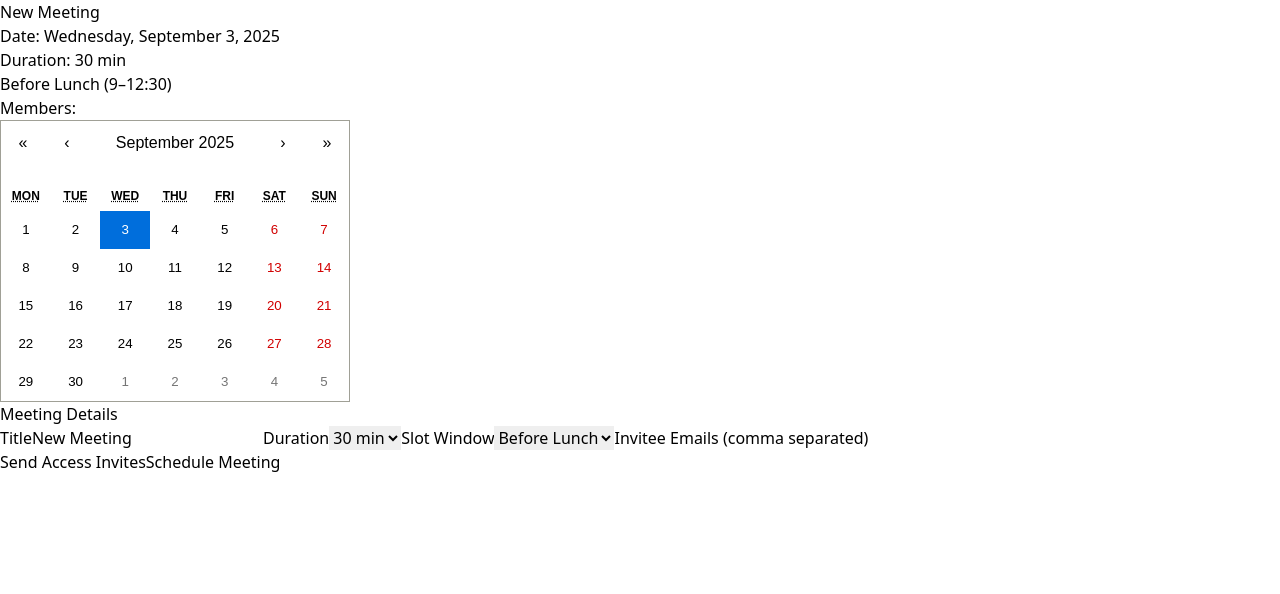
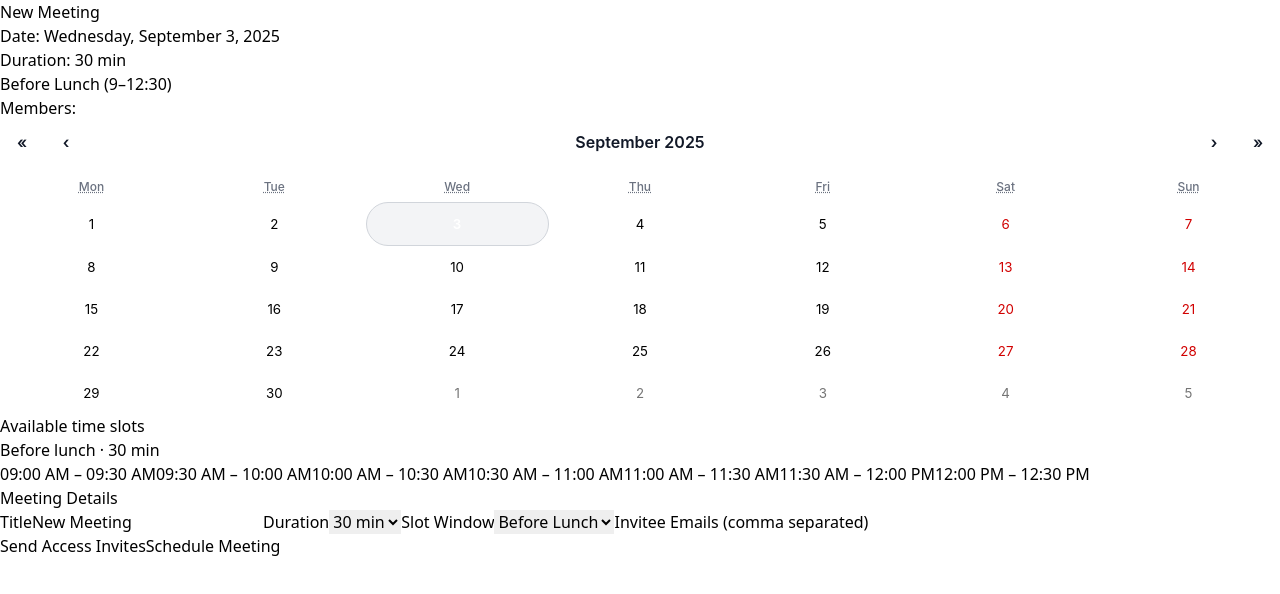
Before and after one commit to abhidnya04/Scheduler, a React (Vite) app in the folder calendly-clone-landing/: page /schedule in a window 1280 px wide. Shown: the top 594 px of the page. Built offline with nearby package versions, Linux system fonts and the light colour scheme.

Commit message:
slots added

```diff
--- a/calendly-clone-landing/src/components/SchedulePage.jsx
+++ b/calendly-clone-landing/src/components/SchedulePage.jsx
@@ -1,8 +1,9 @@
 // src/components/SchedulePage.jsx
-import { useState, useEffect } from "react";
-import { useLocation } from "react-router-dom";
+import { useEffect, useState } from "react";
 import Calendar from "react-calendar";
 import "react-calendar/dist/Calendar.css";
+import { useLocation } from "react-router-dom";
+import "./calendar-style.css";
 
 export default function SchedulePage() {
   const location = useLocation();
@@ -18,6 +19,8 @@ export default function SchedulePage() {
   const [hostEmail, setHostEmail] = useState("");
   const [loadingHost, setLoadingHost] = useState(true);
   const [scheduling, setScheduling] = useState(false);
+  const [availableSlots, setAvailableSlots] = useState([]);
+  const [selectedSlot, setSelectedSlot] = useState(null);
 
   // restore saved emails on first render
   useEffect(() => {
@@ -95,6 +98,46 @@ export default function SchedulePage() {
         .catch(console.error);
     });
   }, [emails]);
+
+  // ----- Dummy Slots Generation (UI only) -----
+  const minutesToTimeString = (totalMinutes) => {
+    const hours = Math.floor(totalMinutes / 60);
+    const minutes = totalMinutes % 60;
+    const d = new Date();
+    d.setHours(hours, minutes, 0, 0);
+    return d.toLocaleTimeString([], { hour: "2-digit", minute: "2-digit" });
+  };
+
+  const getWindowRangeMinutes = (windowKey) => {
+    // Returns [startMin, endMin) in minutes from 00:00
+    if (windowKey === "before_lunch") {
+      // 09:00 → 12:30
+      return [9 * 60, 12 * 60 + 30];
+    }
+    // after lunch: 13:30 → 18:00
+    return [13 * 60 + 30, 18 * 60];
+  };
+
+  const generateDummySlots = (currentDate, slotDuration, windowKey) => {
+    const [startMin, endMin] = getWindowRangeMinutes(windowKey);
+    const slots = [];
+    for (let start = startMin; start + slotDuration <= endMin; start += slotDuration) {
+      const end = start + slotDuration;
+      slots.push({
+        id: `${currentDate.toDateString()}-${start}-${slotDuration}-${windowKey}`,
+        start,
+        end,
+        label: `${minutesToTimeString(start)} – ${minutesToTimeString(end)}`,
+      });
+    }
+    return slots;
+  };
+
+  useEffect(() => {
+    setSelectedSlot(null);
+    const slots = generateDummySlots(date, duration, slotWindow);
+    setAvailableSlots(slots);
+  }, [date, duration, slotWindow]);
 
   const handleSendInvites = async () => {
     const list = emails
@@ -223,7 +266,46 @@ export default function SchedulePage() {
             );
           })}
         </ul>
-        <Calendar value={date} onChange={setDate} />
+        <Calendar className="custom-calendar" value={date} onChange={setDate} />
+
+        {/* ----- Available Slots (Dummy UI) ----- */}
+        <div className="mt-6">
+          <div className="flex items-baseline justify-between mb-2">
+            <h4 className="text-lg font-semibold">Available time slots</h4>
+            <span className="text-sm text-gray-500">
+              {slotWindow === "before_lunch" ? "Before lunch" : "After lunch"} · {duration} min
+            </span>
+          </div>
+
+          {availableSlots.length === 0 ? (
+            <p className="text-gray-500">No slots available for this configuration.</p>
+          ) : (
+            <div className="grid grid-cols-2 sm:grid-cols-3 gap-2">
+              {availableSlots.map((slot) => {
+                const isSelected = selectedSlot && selectedSlot.id === slot.id;
+                return (
+                  <button
+                    key={slot.id}
+                    onClick={() => setSelectedSlot(slot)}
+                    className={`px-3 py-2 rounded-full border text-sm transition-colors ${
+                      isSelected
+                        ? "bg-indigo-600 text-white border-indigo-600"
+                        : "bg-white text-gray-800 border-gray-300 hover:border-indigo-400 hover:bg-indigo-100 hover:text-indigo-900"
+                    }`}
+                  >
+                    {slot.label}
+                  </button>
+                );
+              })}
+            </div>
+          )}
+
+          {selectedSlot && (
+            <div className="mt-3 text-sm text-gray-700">
+              Selected: <span className="font-medium">{selectedSlot.label}</span>
+            </div>
+          )}
+        </div>
       </div>
 
       {/* Right Form */}
--- /dev/null
+++ b/calendly-clone-landing/src/components/calendar-style.css
@@ -0,0 +1,62 @@
+/* Remove default borders */
+.custom-calendar {
+    border: none;
+    width: 100%;
+    background: transparent;
+    font-family: Inter, sans-serif;
+  }
+
+  /* Month header */
+  .custom-calendar .react-calendar__navigation {
+    display: flex;
+    justify-content: space-between;
+    align-items: center;
+    margin-bottom: 0.5rem;
+  }
+
+  .custom-calendar .react-calendar__navigation button {
+    color: #111827;
+    font-weight: 600;
+    border-radius: 0.5rem;
+    padding: 0.25rem 0.5rem;
+    transition: background 0.2s;
+  }
+
+  .custom-calendar .react-calendar__navigation button:hover {
+    background: #f3f4f6;
+  }
+
+  /* Weekdays */
+  .custom-calendar .react-calendar__month-view__weekdays {
+    text-transform: none;
+    font-size: 0.75rem;
+    font-weight: 500;
+    color: #6b7280;
+  }
+
+  /* Days */
+  .custom-calendar .react-calendar__tile {
+    padding: 0.75rem;
+    text-align: center;
+    border-radius: 9999px; /* full circle */
+    transition: background 0.2s, color 0.2s;
+  }
+
+  .custom-calendar .react-calendar__tile:enabled:hover {
+    background: #e0e7ff; /* indigo-100 */
+    color: #1e3a8a; /* indigo-900 */
+  }
+
+  /* Selected day */
+  .custom-calendar .react-calendar__tile--active {
+    background: #4f46e5; /* indigo-600 */
+    color: white;
+    font-weight: 600;
+  }
+
+  /* Today */
+  .custom-calendar .react-calendar__tile--now {
+    background: #f3f4f6;
+    border: 1px solid #d1d5db;
+    font-weight: 600;
+  }
```
